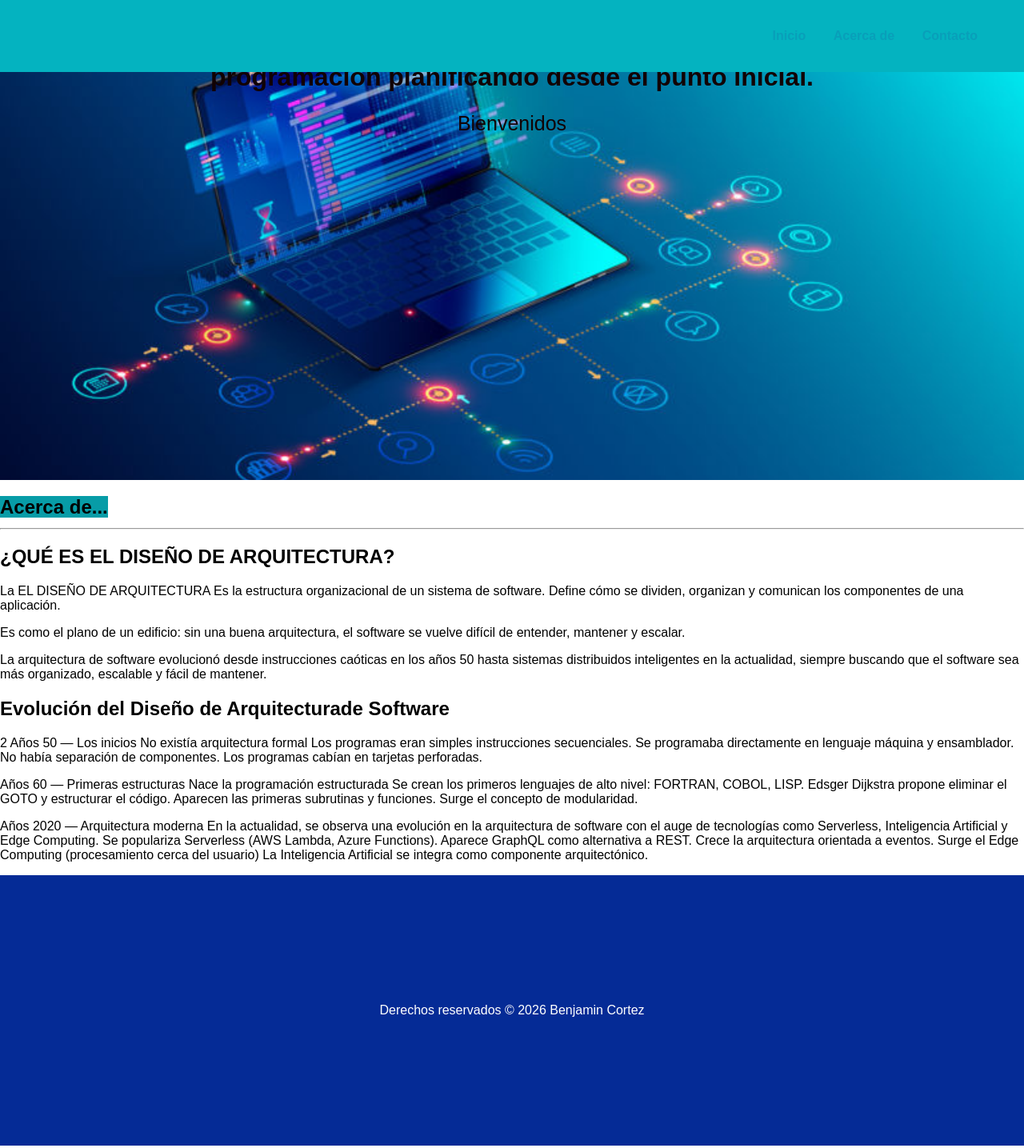
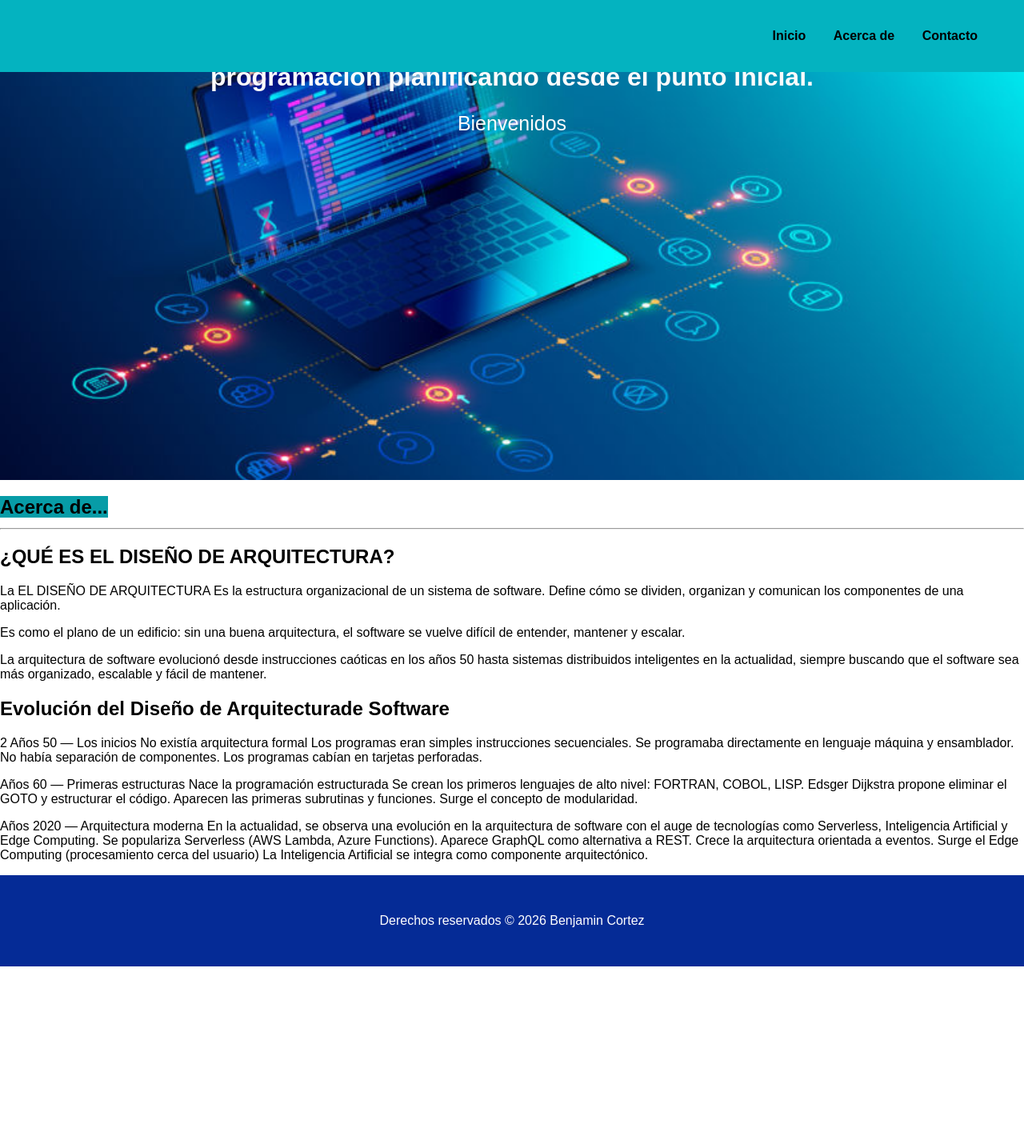
Before and after one commit to mine6cortes12-eng/ejercicio-web-bacico2D.SBenjamin, a plain HTML site: page index.html in a window 1280 px wide. Shown: the whole page at 80% size. After the commit the page ends 1216 px from the top, so only its background shows below. Drawn offline with Linux system fonts and the light colour scheme.

Commit message:
Update styles.css

```diff
--- a/styles.css
+++ b/styles.css
@@ -4,7 +4,7 @@
     background-position: center;
     height: 35rem;
 
-    color: #110203;
+    color: #fcfbfb;
     text-orientation: upright;
     text-align: center;
     padding: 20px;
@@ -42,12 +42,12 @@ li{
 
 a{
     text-decoration: none;
-    color: #099fb9;
+    color: #000000;
     font-weight: bold;
 }
 
 a:hover{
-    color: #000000;
+    color: #58c70e;
 }
 
 body{
@@ -67,7 +67,7 @@ body{
 
 .footer{
     background-color: rgb(5,43,150);
-    padding: 10rem;
+    padding: 3rem;
     color: #14d6cc;
     color: #ffffff;
     text-align: center;
```
